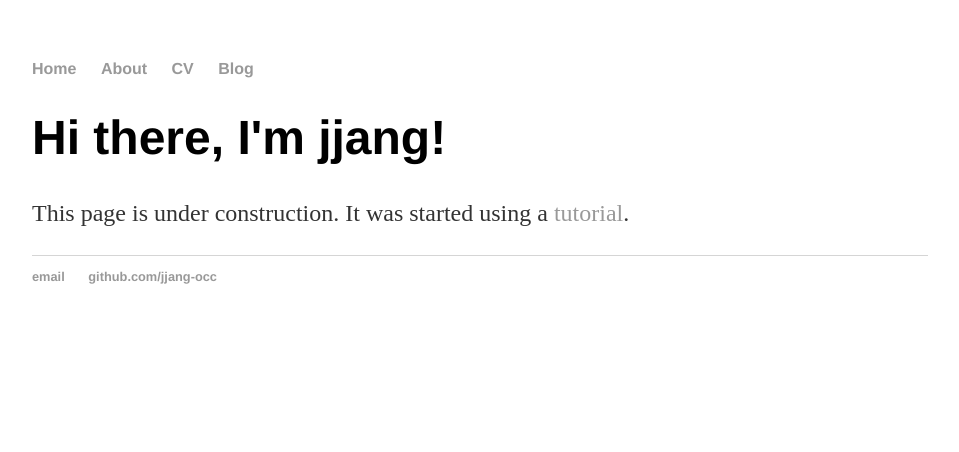
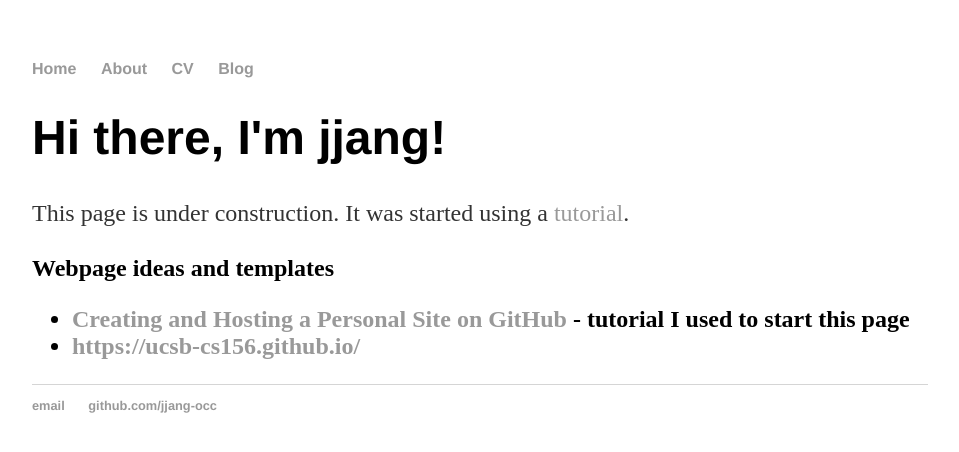
Before and after one commit to jjang-occ/jjang-occ.github.io, a plain HTML site: page index.html in a window 1280 px wide. Shown: the whole page, without its empty margins (160-1119 px from the left). Drawn offline with Linux system fonts and the light colour scheme.

Commit message:
Update index.html

```diff
--- a/index.html
+++ b/index.html
@@ -19,6 +19,11 @@
         		<h1>Hi there, I'm jjang!</h1>
 				<p>This page is under construction. It was started using a
 					<a href="http://jmcglone.com/guides/github-pages/">tutorial</a>.</p>
+				<h2>Webpage ideas and templates<h2>
+				<ul>
+					<li><a href="http://jmcglone.com/guides/github-pages/">Creating and Hosting a Personal Site on GitHub</a> - tutorial I used to start this page</li>
+					<li><a href="https://ucsb-cs156.github.io/">https://ucsb-cs156.github.io/</a></li>
+				</ul>
     		</div><!-- /.blurb -->
 		</div><!-- /.container -->
 		<footer>
```
